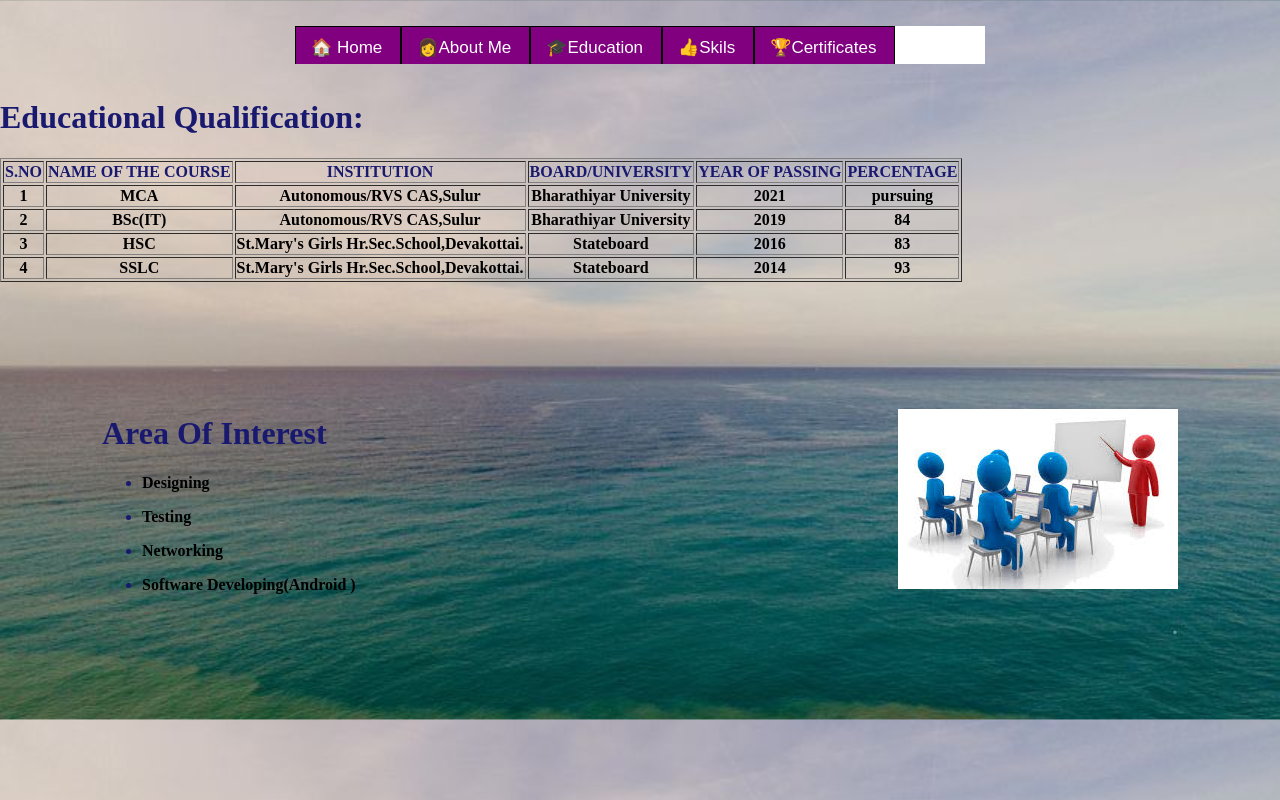
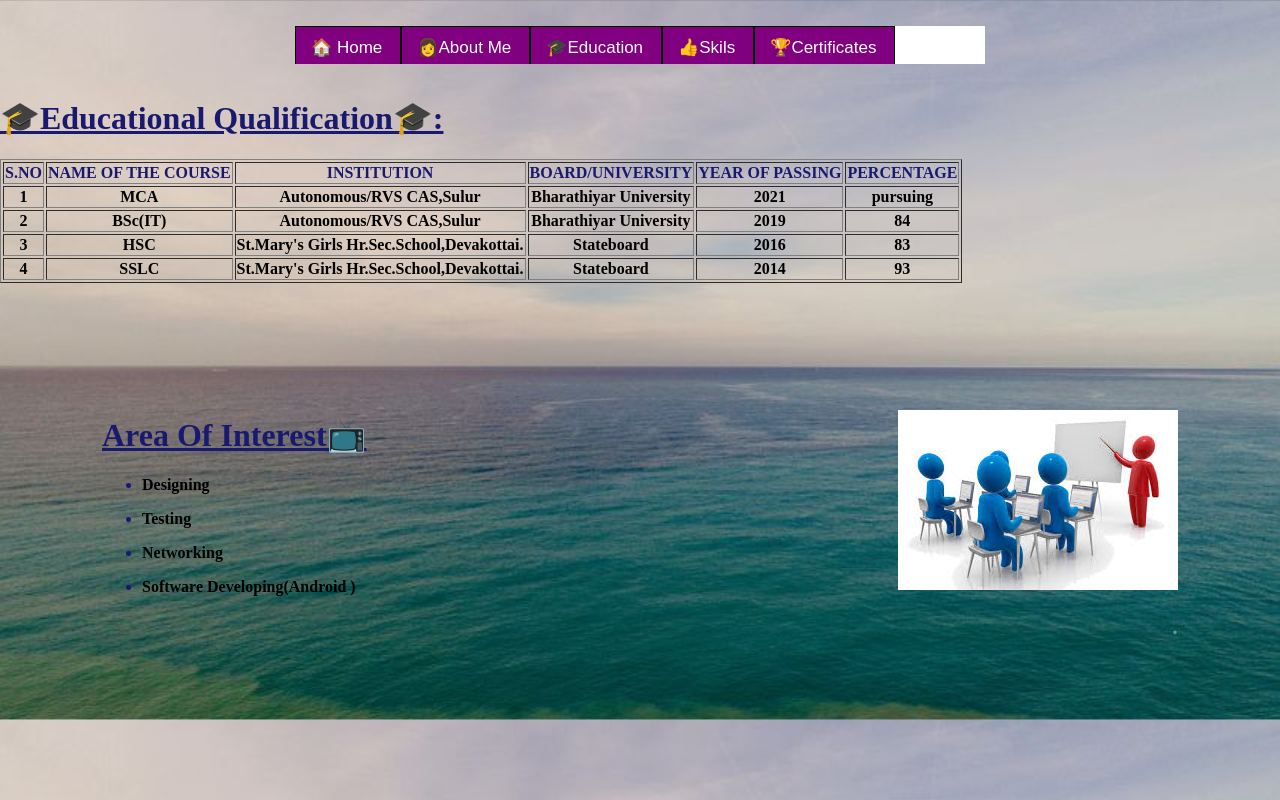
Before and after one commit to Angaleeswari/Resume, a plain HTML site: page education.html in a window 1280 px wide. Drawn offline with Linux system fonts and the light colour scheme.

Commit message:
Update education.html

```diff
--- a/education.html
+++ b/education.html
@@ -2,7 +2,8 @@
 <html lang="en" dir="ltr">
   <head>
     <meta charset="utf-8">
-    <title>Education</title>
+    <link rel="icon" href="images\aicon.png">
+    <title>Angaleeswari's website</title>
     <link rel="stylesheet" href="style.css">
     <style>
       table,th,td{
@@ -36,7 +37,7 @@
     <table   border="1";>
       <center>
     <tbody>
-      <h1><span style="color:midnightblue"  > Educational Qualification:</span></h1>
+      <h1><span style="color:midnightblue"  > <u>🎓Educational Qualification🎓:</u></span></h1>
       <tr>
         <th>S.NO</th>
         <th>NAME OF THE COURSE</th>
@@ -82,7 +83,7 @@
     </table>
 <table class="tables" width="100%" cellpadding="100" border="0">
   <tr>
-    <th> <h1 align="left">Area Of Interest</h1>
+    <th> <h1 align="left"><u>Area Of Interest📺</u></h1>
       <ul>
   <li align="left"><p  style="color:black;">		Designing</p></li>
   <li  align="left"><p  style="color:black">	Testing </p></li>
```
